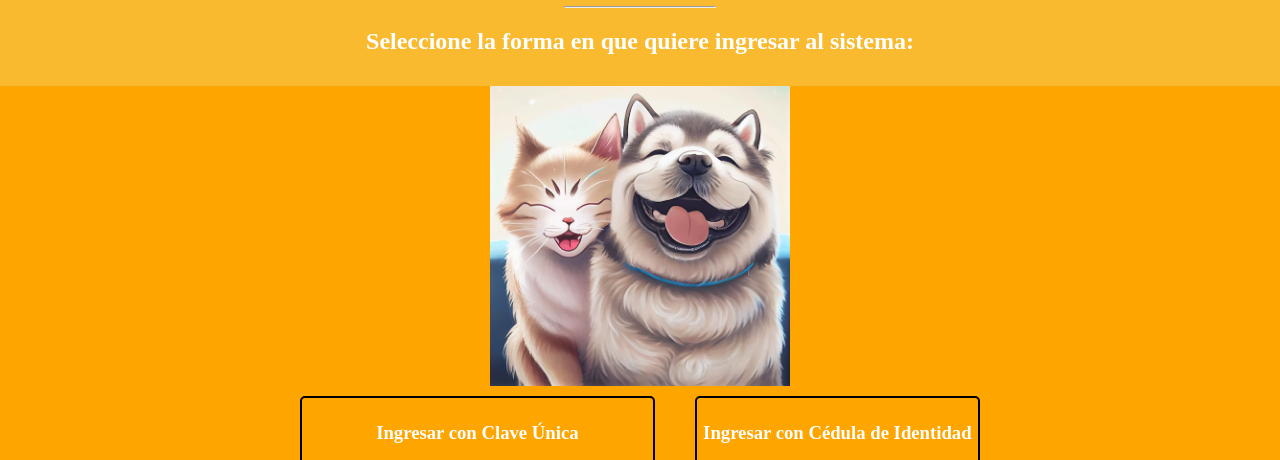
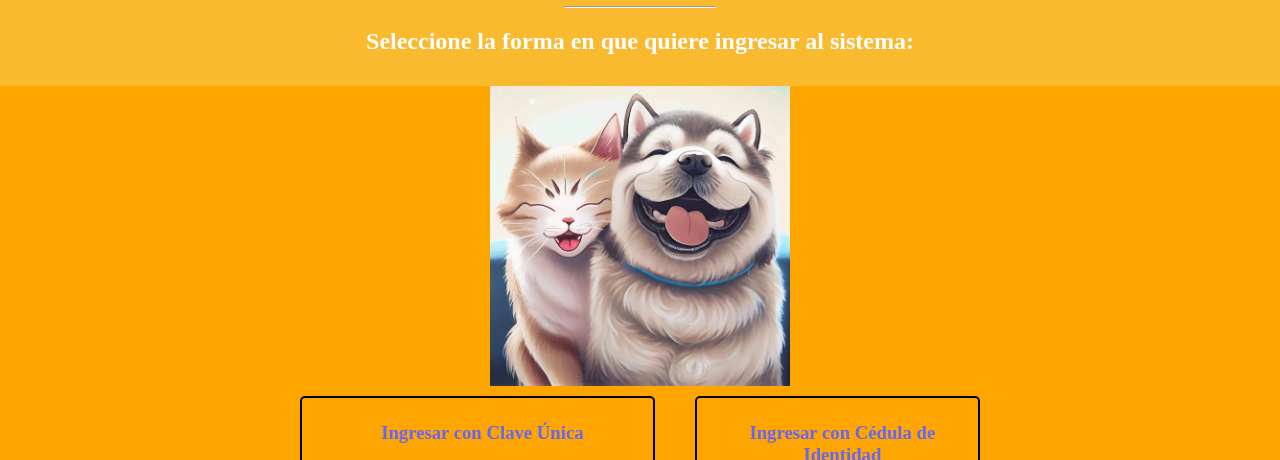
Before and after one commit to KoroneNT/practica.github.io, a plain HTML site: page solicitudes.html in a window 1280 px wide. Shown: the part 254-714 px from the top of the page. Drawn offline with Linux system fonts and the light colour scheme.

Commit message:
Update solicitudes.css

```diff
--- a/solicitudes.css
+++ b/solicitudes.css
@@ -9,6 +9,11 @@ body{
     padding: 10px;
     text-align: center;
 }
+h3{
+    margin-left: 10px;
+    color: rgb(102, 102, 246);
+}
+
 .img{
     display: flex;
     justify-content: center;
```
